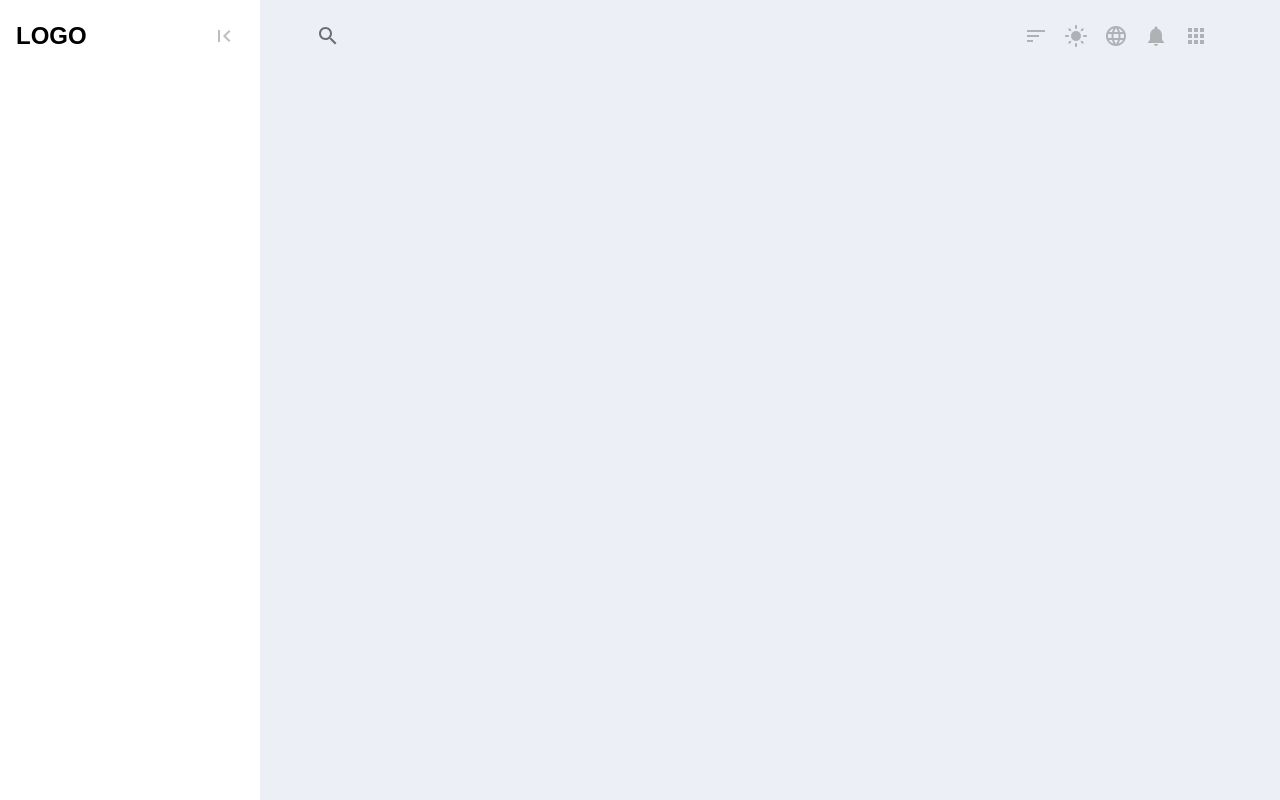
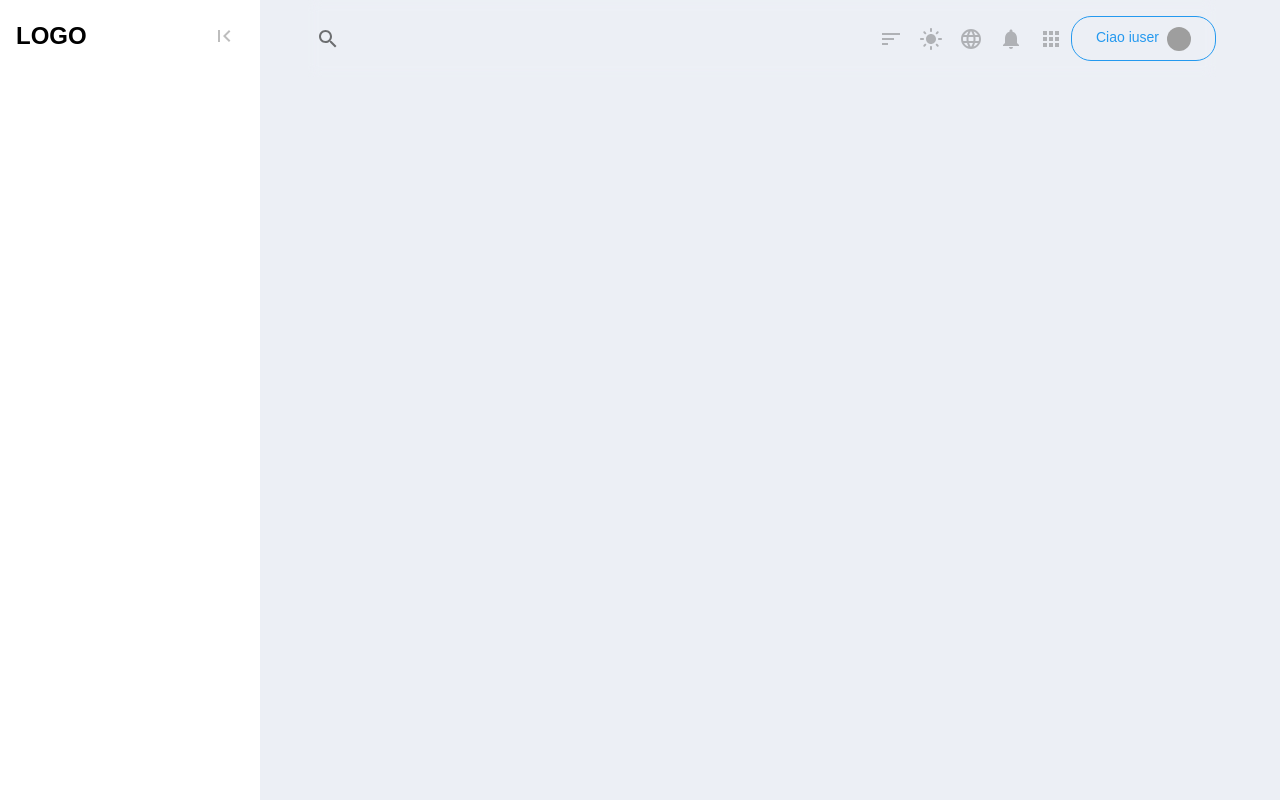
Before and after one commit to alantheandroid/stackhouse-dashboard, a React (Create React App) app: page / in a window 1280 px wide. Built offline with nearby package versions, Linux system fonts and the light colour scheme; grey boxes are pictures that could not be loaded.

Commit message:
Add avatar

```diff
--- /dev/null
+++ b/src/components/Avatar/index.tsx
@@ -0,0 +1,8 @@
+import React from 'react'
+import { Avatar as MuiAvatar } from '@mui/material'
+
+export const Avatar = () => {
+  return (
+    <MuiAvatar alt="Cindy Baker" src="/static/images/avatar/3.jpg" sx={{ width: 24, height: 24 }}/>
+  )
+}
--- a/src/components/Navbar/NavMenu.tsx
+++ b/src/components/Navbar/NavMenu.tsx
@@ -1,10 +1,13 @@
 import React from 'react'
-import { Box, IconButton } from "@mui/material"
+import { Box, Button, IconButton } from "@mui/material"
 import LightModeIcon from '@mui/icons-material/LightMode';
 import NotificationsIcon from '@mui/icons-material/Notifications';
 import LanguageIcon from '@mui/icons-material/Language';
 import AppsIcon from '@mui/icons-material/Apps';
 import SortIcon from '@mui/icons-material/Sort';
+import Text from '../Text';
+import { Avatar } from '../Avatar';
+
 
 export const NavMenu = () => {
   return (
@@ -24,6 +27,9 @@ export const NavMenu = () => {
             <IconButton>
                 <AppsIcon color='disabled'/>
             </IconButton>
+            <Button variant='outlined' size='small' sx={{borderRadius: '20px'}}>
+                <Box display={'flex'} gap={1}><Text variant='body1'>Ciao iuser</Text><Avatar /></Box>
+            </Button>
         </Box>
   )
 }
--- a/src/components/Sidebar/index.tsx
+++ b/src/components/Sidebar/index.tsx
@@ -1,6 +1,6 @@
 import React from 'react'
 import { StyledSidebar, StyledSidebarHeader } from './styled'
-import { Box, IconButton } from '@mui/material'
+import { IconButton } from '@mui/material'
 import FirstPageIcon from '@mui/icons-material/FirstPage';
 import { useDispatch, useSelector } from 'react-redux';
 import { selectSidebarState } from '../../features/app/selectors';
```
